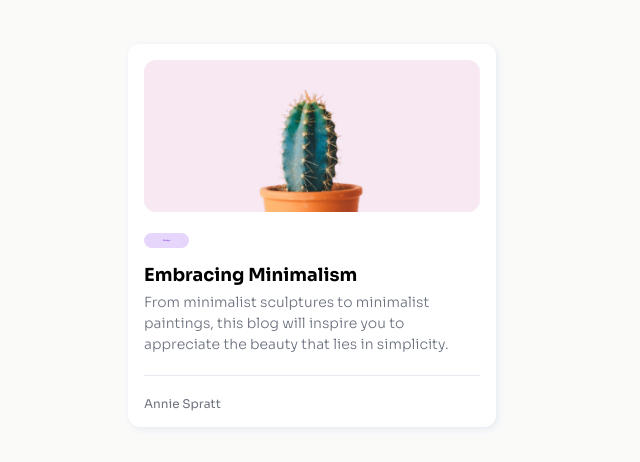
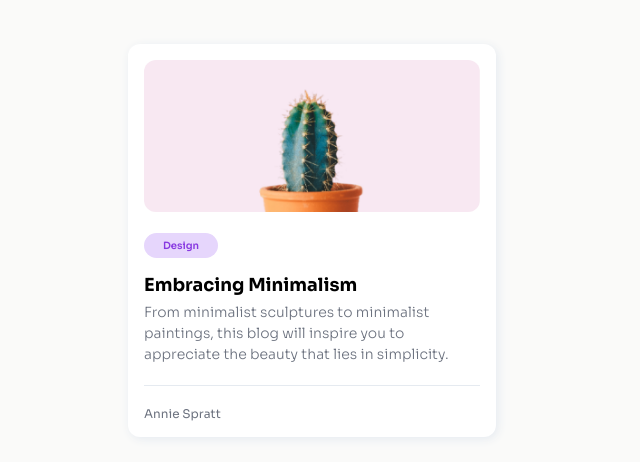
Before and after one commit to Vivek13130/Minimal-Blog-Card---dev.io-challenge, a plain HTML site: page index.html in a window 1280 px wide. Shown: the part 120-582 px from the top of the page, without its empty margins (328-968 px from the left). Drawn offline with Linux system fonts and the light colour scheme.

Commit message:
3rd
messed up font size to 2px , corrected it , added box shadow

```diff
--- a/style.css
+++ b/style.css
@@ -21,7 +21,7 @@ main {
       width: 368px;
       border-radius: 0.75rem;
       background-color: white;
-      box-shadow: 2px 2px 7px #E5EAF0;
+      box-shadow: 2px 2px 10px #E5EAF0;
 }
 
 img{
@@ -37,7 +37,7 @@ img{
       background-color: #E6D6FC;
       color: #883AE1;
       width: fit-content;
-      font-size: 2px;
+      font-size: 10px;
       font-weight: 600;
       margin-bottom: 16px;
 }
```
